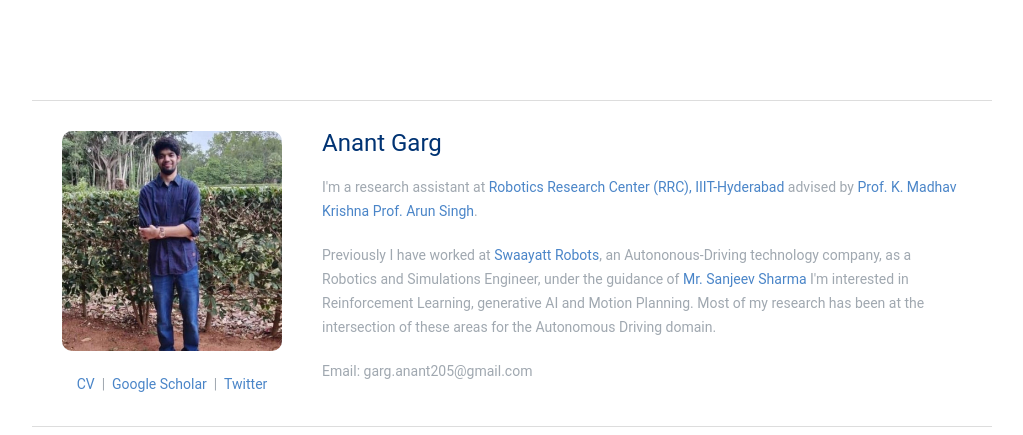
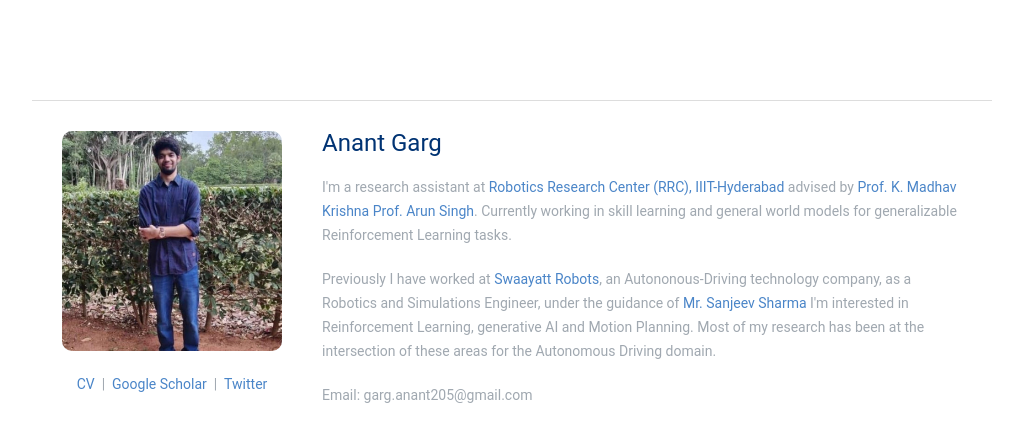
Before and after one commit to anantagrg/anantagrg.github.io, a plain HTML site: page index.html in a window 1280 px wide. Shown: the top 435 px of the page, without its empty margins (128-1151 px from the left). Drawn offline with Linux system fonts and the light colour scheme; a web font is replaced by a local one.

Commit message:
updated site

```diff
--- a/index.html
+++ b/index.html
@@ -33,6 +33,7 @@
                     <div id="profile-name">Anant Garg</div>
                     <p>
                         <p>I'm a research assistant at <a href="https://robotics.iiit.ac.in/">Robotics Research Center (RRC), IIIT-Hyderabad</a> advised by <a href="https://robotics.iiit.ac.in/faculty_mkrishna/">Prof. K. Madhav Krishna</a> <a href="https://sites.google.com/view/akslab/home?authuser=0">Prof. Arun Singh</a>.
+                        Currently working in skill learning and general world models for generalizable Reinforcement Learning tasks.
                         </p>
                         <p>
                           Previously I have worked at <a href=https://www.swaayattrobots.com>Swaayatt Robots</a>, an Autononous-Driving technology company, as a Robotics and Simulations Engineer, under the guidance of <a href="https://www.swaayattrobots.com/">Mr. Sanjeev Sharma</a>
```
